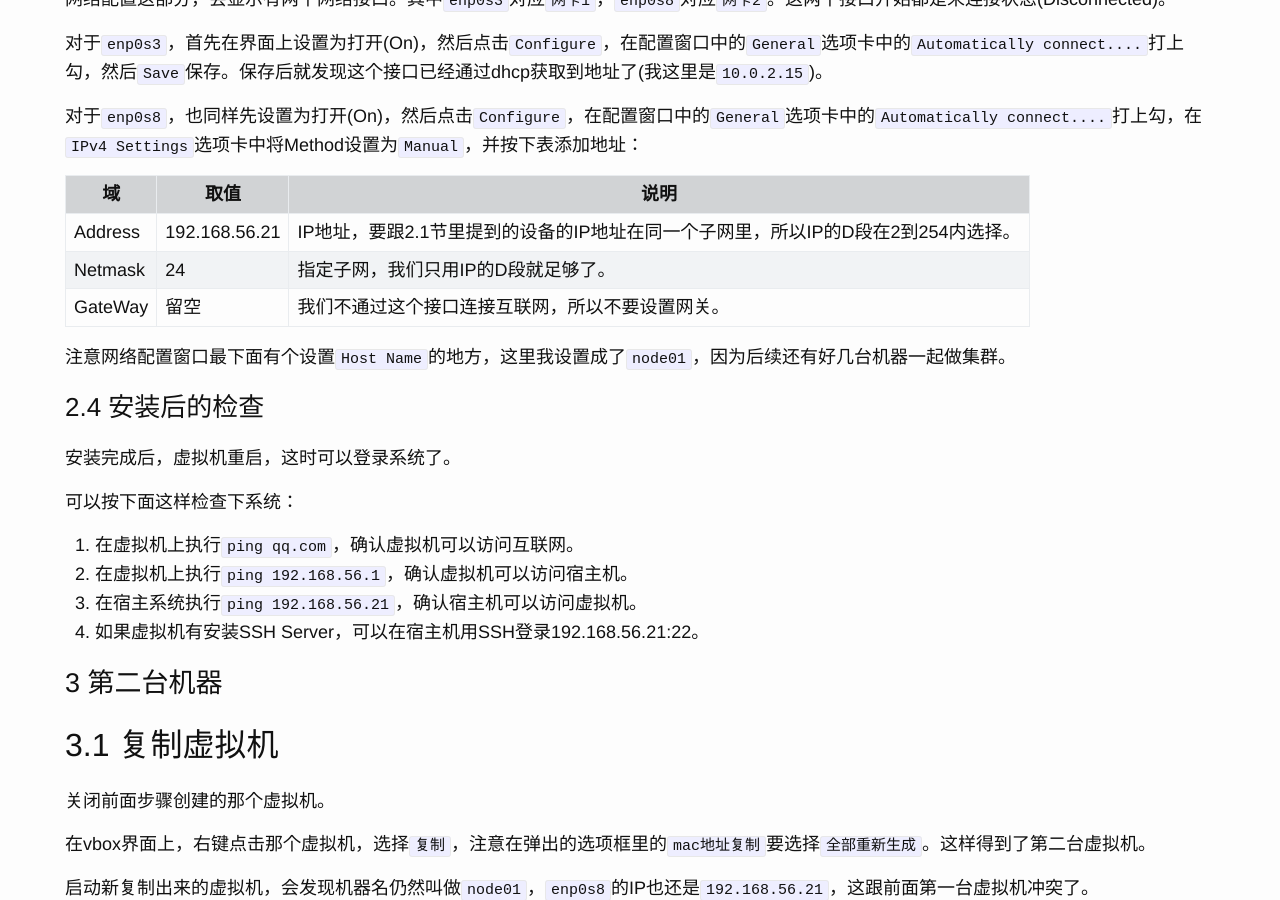
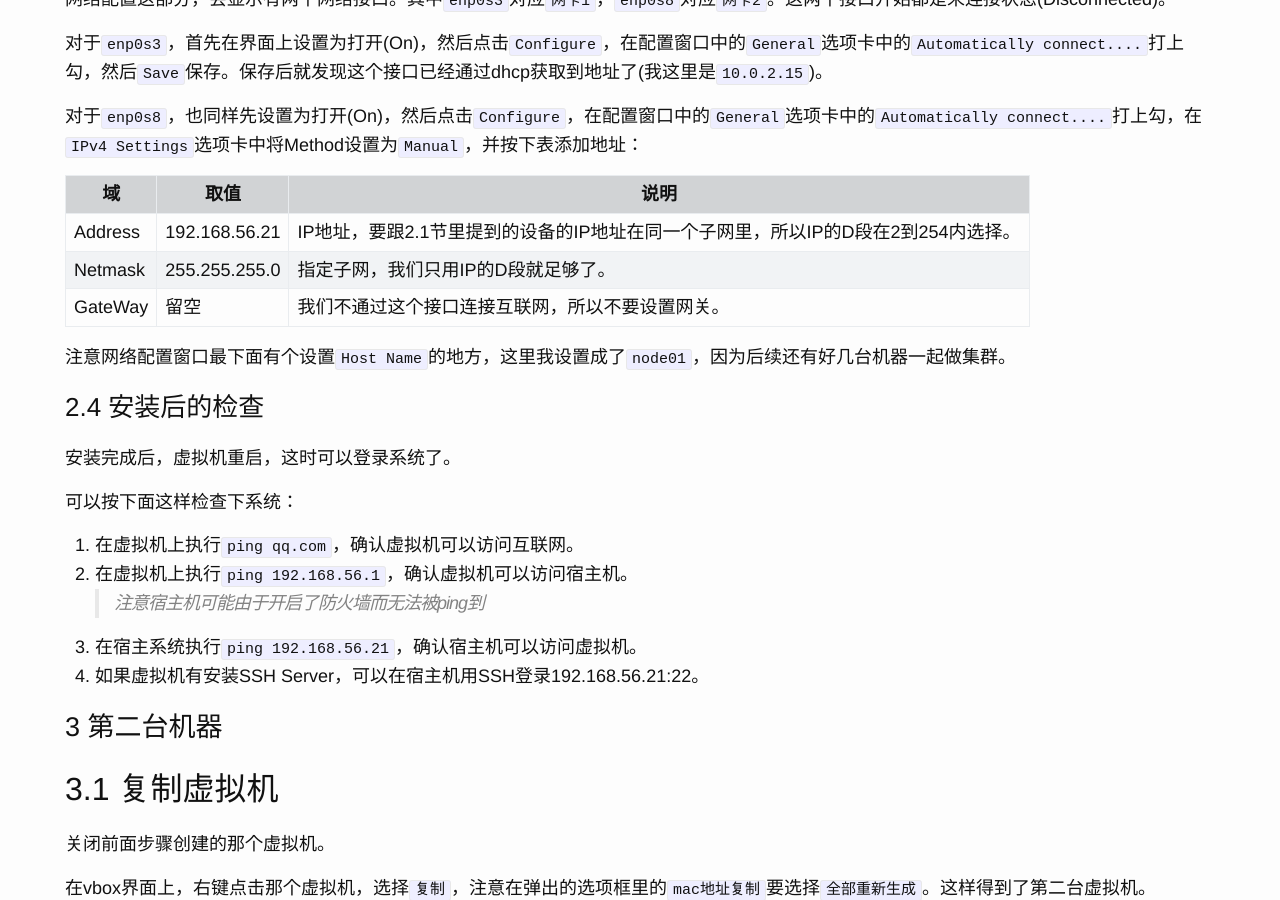
Before and after one commit to echoma/echoma.github.com, a Jekyll site: the page built from _posts/2019-06-21-virtualbox-ubuntu-cluster-networking.markdown, in a window 1280 px wide and 900 px high, scrolled down 2860 px. Built offline with Jekyll 4.4.1, drawn with Linux system fonts in a browser that asks for light colours.

Commit message:
修正错误

```diff
--- a/_posts/2019-06-21-virtualbox-ubuntu-cluster-networking.markdown
+++ b/_posts/2019-06-21-virtualbox-ubuntu-cluster-networking.markdown
@@ -96,7 +96,7 @@ date:   2019-06-21 10:35:21 +0800
 | 域 | 取值 | 说明 |
 | ------ | ------ | ------ |
 | Address | 192.168.56.21 | IP地址，要跟2.1节里提到的设备的IP地址在同一个子网里，所以IP的D段在2到254内选择。 |
-| Netmask | 24 | 指定子网，我们只用IP的D段就足够了。 |
+| Netmask | 255.255.255.0 | 指定子网，我们只用IP的D段就足够了。 |
 | GateWay | 留空 | 我们不通过这个接口连接互联网，所以不要设置网关。 |
 
 注意网络配置窗口最下面有个设置`Host Name`的地方，这里我设置成了`node01`，因为后续还有好几台机器一起做集群。
@@ -108,6 +108,7 @@ date:   2019-06-21 10:35:21 +0800
 可以按下面这样检查下系统：
 1. 在虚拟机上执行`ping qq.com`，确认虚拟机可以访问互联网。
 2. 在虚拟机上执行`ping 192.168.56.1`，确认虚拟机可以访问宿主机。
+  > 注意宿主机可能由于开启了防火墙而无法被ping到
 3. 在宿主系统执行`ping 192.168.56.21`，确认宿主机可以访问虚拟机。
 4. 如果虚拟机有安装SSH Server，可以在宿主机用SSH登录192.168.56.21:22。
 
```
